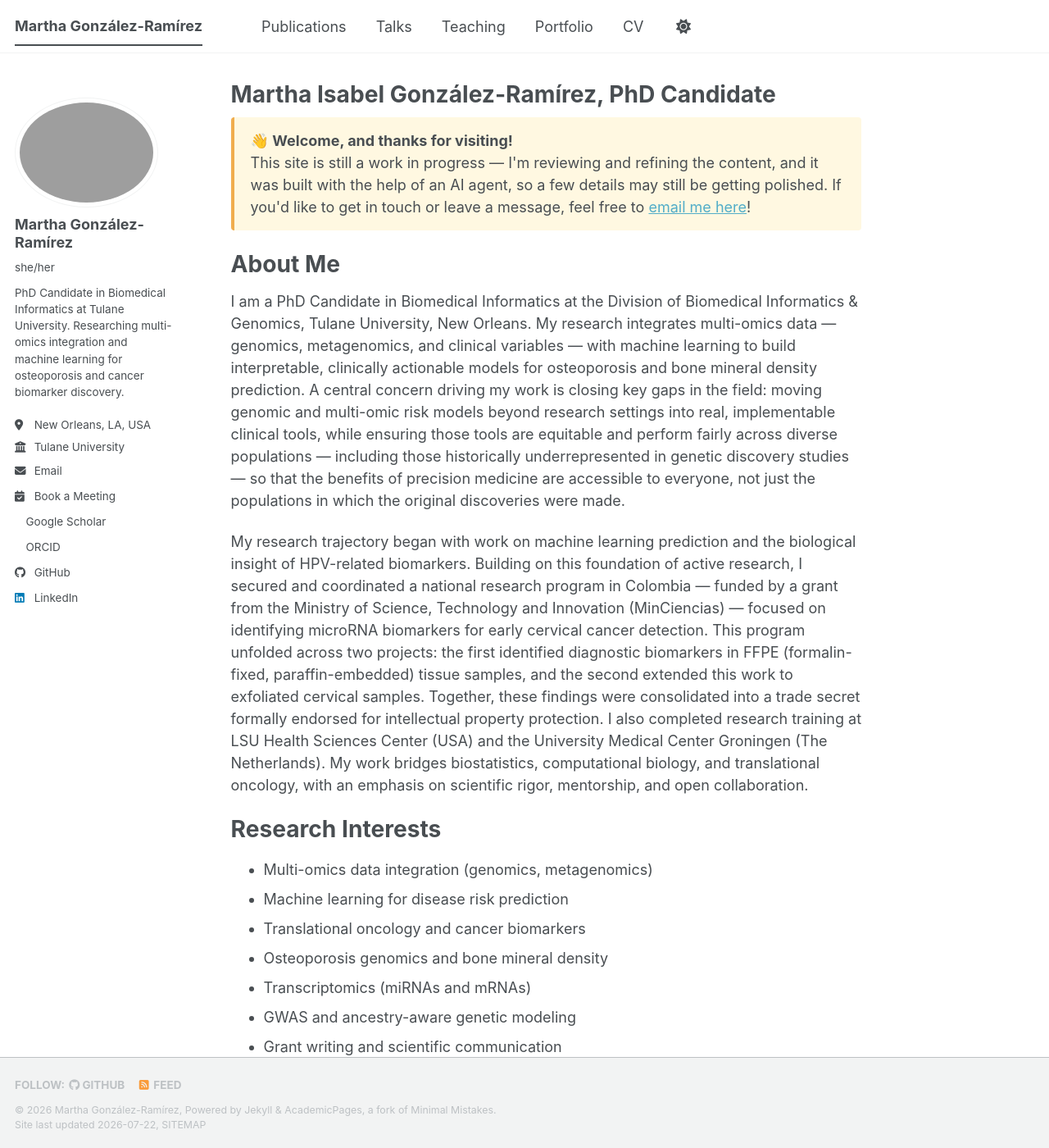
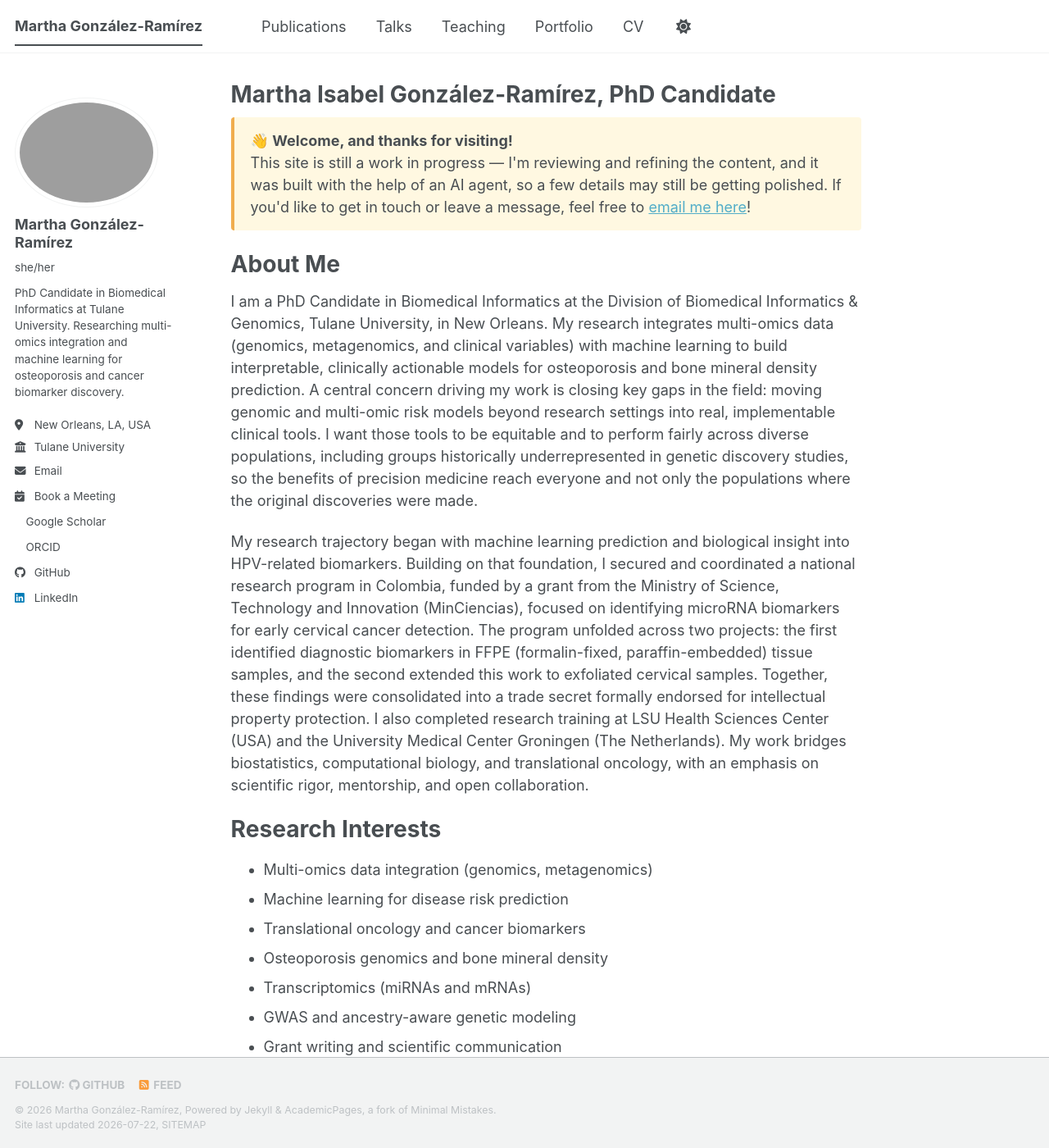
Before and after one commit to migonzalezr/migonzalezr.github.io, a Jekyll site: the page built from _pages/about.md, in a window 1280 px wide and 1400 px high. Shown: the whole window at 82% size. Built offline with Jekyll 4.4.1, drawn with Linux system fonts in a browser that asks for light colours; a style sheet for code colours, icons or effects is not loaded.

Commit message:
Update personal research description in about.md
Revised the about me section for clarity and conciseness.

```diff
--- a/_pages/about.md
+++ b/_pages/about.md
@@ -14,9 +14,9 @@ This site is still a work in progress — I'm reviewing and refining the content
 
 About Me
 ======
-I am a PhD Candidate in Biomedical Informatics at the Division of Biomedical Informatics & Genomics, Tulane University, New Orleans. My research integrates multi-omics data — genomics, metagenomics, and clinical variables — with machine learning to build interpretable, clinically actionable models for osteoporosis and bone mineral density prediction. A central concern driving my work is closing key gaps in the field: moving genomic and multi-omic risk models beyond research settings into real, implementable clinical tools, while ensuring those tools are equitable and perform fairly across diverse populations — including those historically underrepresented in genetic discovery studies — so that the benefits of precision medicine are accessible to everyone, not just the populations in which the original discoveries were made.
+I am a PhD Candidate in Biomedical Informatics at the Division of Biomedical Informatics & Genomics, Tulane University, in New Orleans. My research integrates multi-omics data (genomics, metagenomics, and clinical variables) with machine learning to build interpretable, clinically actionable models for osteoporosis and bone mineral density prediction. A central concern driving my work is closing key gaps in the field: moving genomic and multi-omic risk models beyond research settings into real, implementable clinical tools. I want those tools to be equitable and to perform fairly across diverse populations, including groups historically underrepresented in genetic discovery studies, so the benefits of precision medicine reach everyone and not only the populations where the original discoveries were made.
 
-My research trajectory began with work on machine learning prediction and the biological insight of HPV-related biomarkers. Building on this foundation of active research, I secured and coordinated a national research program in Colombia — funded by a grant from the Ministry of Science, Technology and Innovation (MinCiencias) — focused on identifying microRNA biomarkers for early cervical cancer detection. This program unfolded across two projects: the first identified diagnostic biomarkers in FFPE (formalin-fixed, paraffin-embedded) tissue samples, and the second extended this work to exfoliated cervical samples. Together, these findings were consolidated into a trade secret formally endorsed for intellectual property protection. I also completed research training at LSU Health Sciences Center (USA) and the University Medical Center Groningen (The Netherlands). My work bridges biostatistics, computational biology, and translational oncology, with an emphasis on scientific rigor, mentorship, and open collaboration.
+My research trajectory began with machine learning prediction and biological insight into HPV-related biomarkers. Building on that foundation, I secured and coordinated a national research program in Colombia, funded by a grant from the Ministry of Science, Technology and Innovation (MinCiencias), focused on identifying microRNA biomarkers for early cervical cancer detection. The program unfolded across two projects: the first identified diagnostic biomarkers in FFPE (formalin-fixed, paraffin-embedded) tissue samples, and the second extended this work to exfoliated cervical samples. Together, these findings were consolidated into a trade secret formally endorsed for intellectual property protection. I also completed research training at LSU Health Sciences Center (USA) and the University Medical Center Groningen (The Netherlands). My work bridges biostatistics, computational biology, and translational oncology, with an emphasis on scientific rigor, mentorship, and open collaboration.
 
 Research Interests
 ======
```
